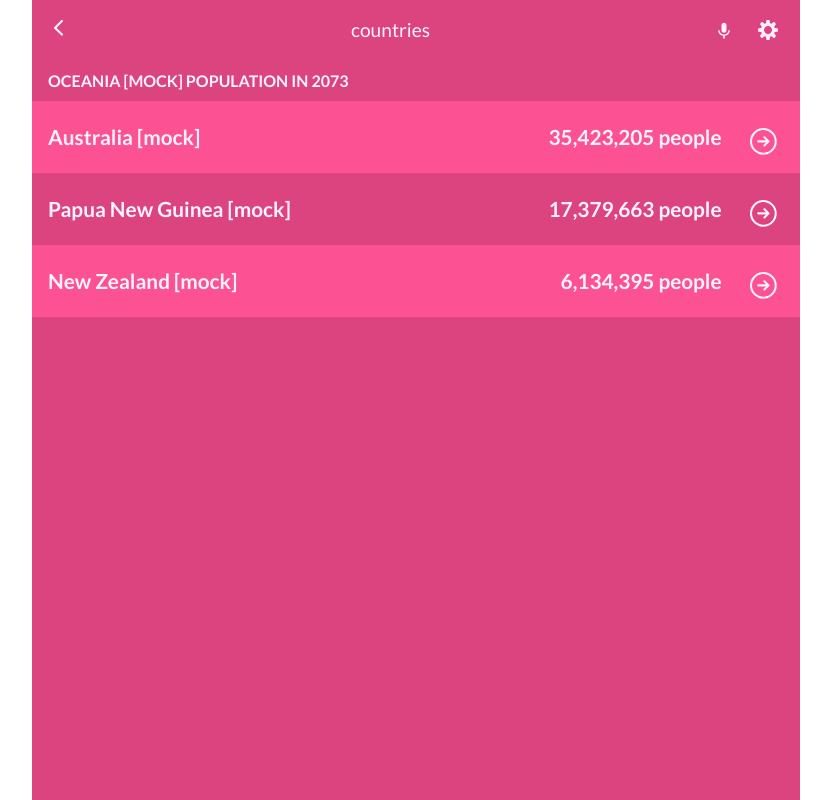
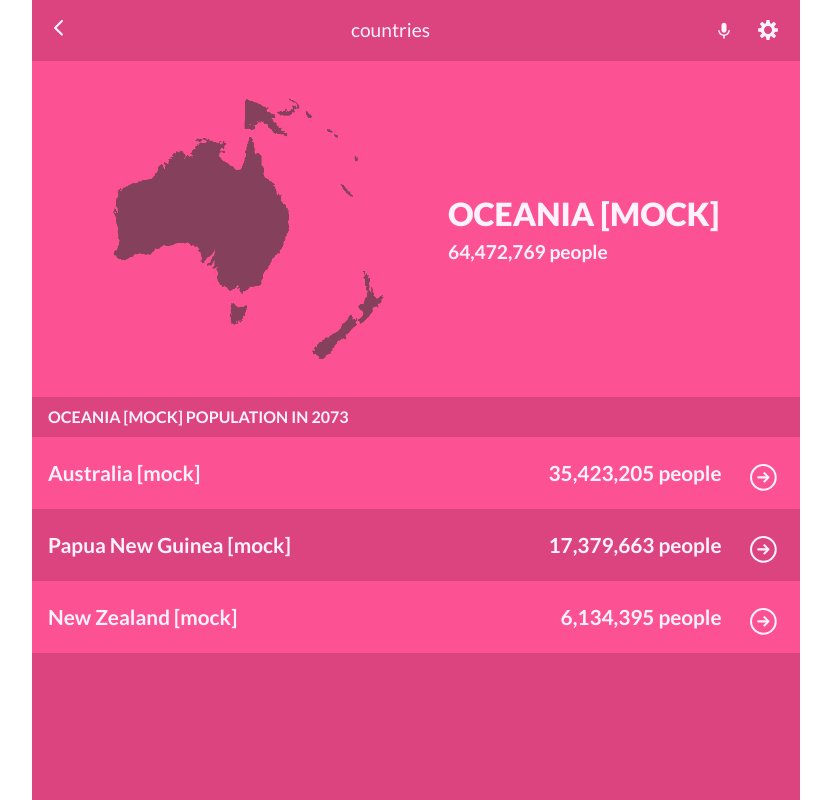
Before and after one commit to henokkhm/microverse-population-2073-react-capstone, a React (Create React App) app: page /region/11d94121-dd2c-47ee-a446-b3ddd61fa31a in a window 1280 px wide. Shown: the whole page, without its empty margins (224-1055 px from the left). Built offline with nearby package versions, Linux system fonts and the light colour scheme.

Commit message:
Add Hero section to ContinentPage component

```diff
--- a/src/pages/ContinentPage.js
+++ b/src/pages/ContinentPage.js
@@ -5,6 +5,7 @@ import { useParams } from 'react-router-dom';
 import { getRegionData } from '../redux/region/regionSlice';
 import CountriesList from '../components/countries/CountriesList';
 import styles from '../styles/Region.module.css';
+import Hero from '../components/common/Hero';
 
 function ContinentPage() {
   const { regionId } = useParams();
@@ -32,12 +33,25 @@ function ContinentPage() {
     );
   }
 
+  const {
+    regionName,
+    regionImageURL,
+    regionPopulationIn2073,
+    countries,
+  } = regionData;
+
   return (
     <>
+      <Hero
+        title={regionName}
+        imgURL={regionImageURL}
+        imgAlt="image of the glob"
+        populationIn2073={regionPopulationIn2073}
+      />
       <CountriesList
-        regionId={regionData.regionId}
-        regionName={regionData.regionName}
-        countries={regionData.countries}
+        regionId={regionId}
+        regionName={regionName}
+        countries={countries}
       />
     </>
   );
```
